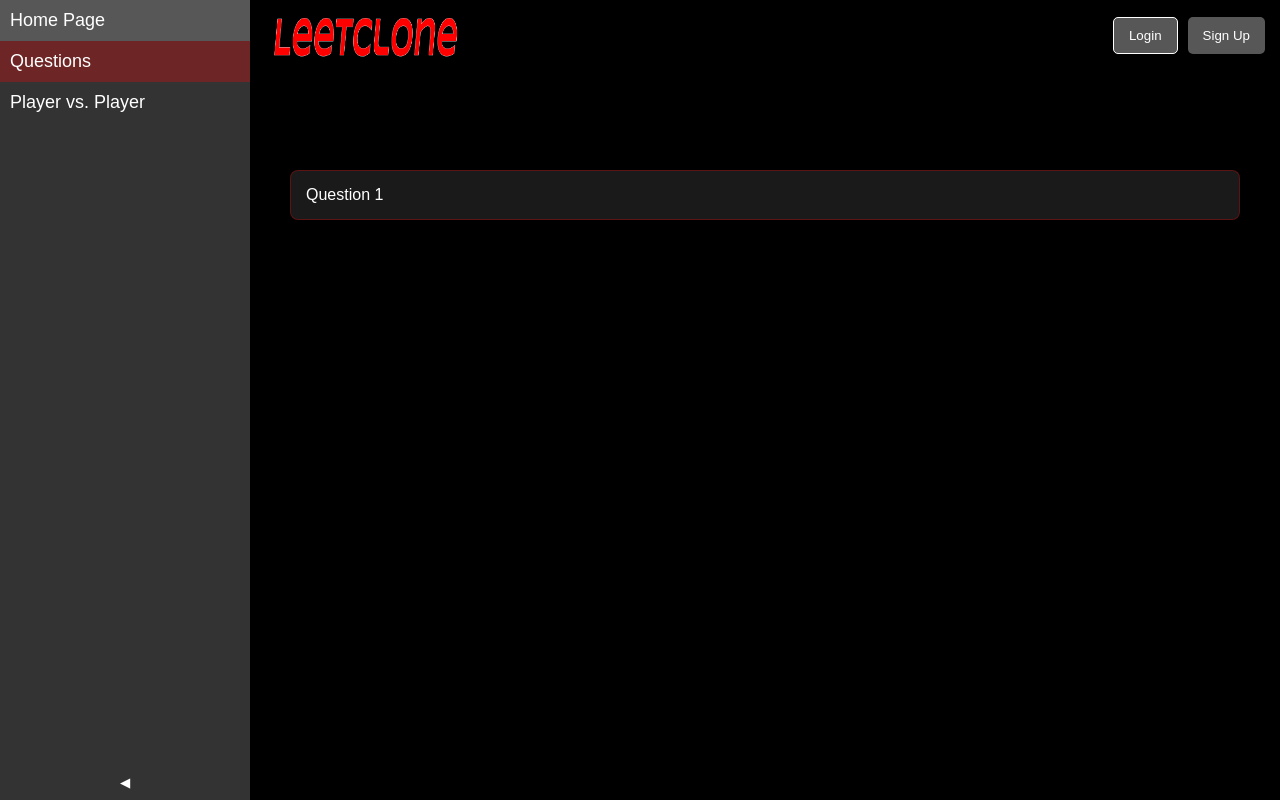
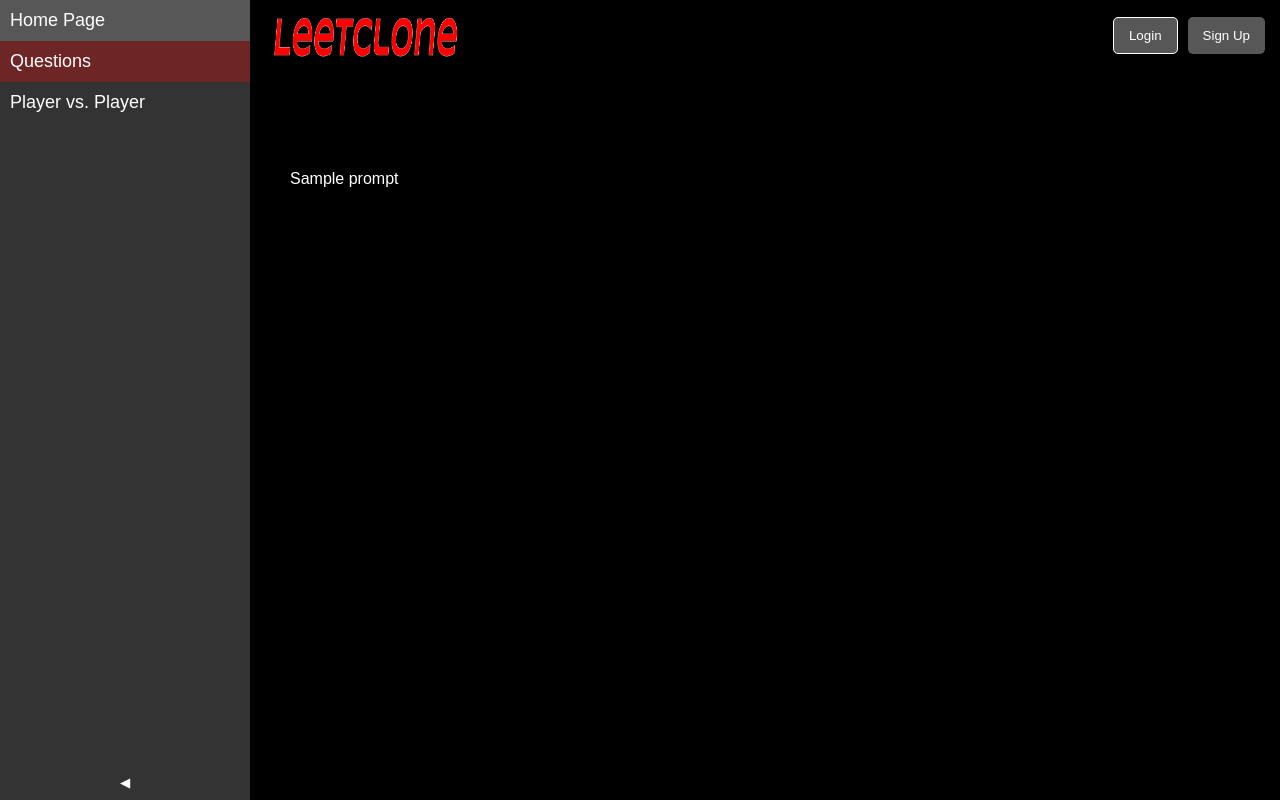
Before and after one commit to ManojTuraga/LeetClone, a Flask app: page /questions in a window 1280 px wide. Run offline with Flask 3, Linux system fonts and the light colour scheme; a database or web service that is not in the repository returns one stand-in record (values such as "Sample title"); some libraries are stand-ins or nearby versions.

Commit message:
initially fixing up questions page

```diff
--- a/app.py
+++ b/app.py
@@ -199,9 +199,11 @@ def qna():
 # AS PLACEHOLDERS FOR FUTURE IMPLEMENTATIONS
 @app.route( '/questions' )
 def questions():
+    all_questions = qs.get_all_questions_for_popup()
     return render_template( 'questions.html',
                             links=list_of_base_pages,
-                            active_page="questions" )
+                            active_page="questions",
+                            all_questions=all_questions )
 
 @app.route( '/pvp' )
 def pvp():
@@ -212,12 +214,6 @@ def pvp():
 ###############################################################################
 # Procedures
 ###############################################################################
-def execute_code( code, lang, file_name="exec" ):
-    file_path = pathlib.Path( str( util.BUILD_DIR ) + f"/{ file_name }{ util.LANGUAGE_MAP[ lang ][ util.FILE_EXT ] }" )
-    out_file = open( file_path, 'w' )
-    out_file.write( code )
-    out_file.close()
-
 
 if __name__ == '__main__':
     app.run(debug=True)
--- a/modules/questions.py
+++ b/modules/questions.py
@@ -79,7 +79,7 @@ class Questions:
         return { "test_cases": test_cases_new, "context_code": context_code }
 
     def get_all_questions_for_popup( self ):
-        query = f"SELECT question_id, prompt FROM question ORDERBY question_id"
+        query = f"SELECT question_id, prompt FROM question ORDER BY question_id"
         questions = backend.execute_query( self._cursor, query )
 
-        print( questions )
+        return questions
--- a/static/js/question_script.js
+++ /dev/null
@@ -1,21 +0,0 @@
-// Fetch questions from JSON and display them
-fetch('sample_questions.json')
-    .then(response => response.json())
-    .then(data => {
-        const questionsList = document.getElementById('questions-list');
-        data.questions.forEach((question, index) => {
-            const listItem = document.createElement('li');
-            listItem.classList.add('question-item');
-            listItem.textContent = `Question ${index + 1}`;
-
-            // Create a pop-up for the question prompt text
-            const popup = document.createElement('div');
-            popup.classList.add('question-popup');
-            popup.textContent = question.prompt.text;
-
-            // Append the pop-up to the list item
-            listItem.appendChild(popup);
-            questionsList.appendChild(listItem);
-        });
-    })
-    .catch(error => console.error('Error loading questions:', error));
--- a/templates/questions.html
+++ b/templates/questions.html
@@ -8,7 +8,11 @@
 {% block main %}
 <div class="content">
     <div class="questions-container">
-        <ul id="questions-list"></ul>
+        <ul id="questions-list">
+            {% for question in all_questions %}
+            <li>{{ question[ 1 ] }}</li>
+            {% endfor %}
+        </ul>
     </div>
 </div>
 {% endblock %}
```
